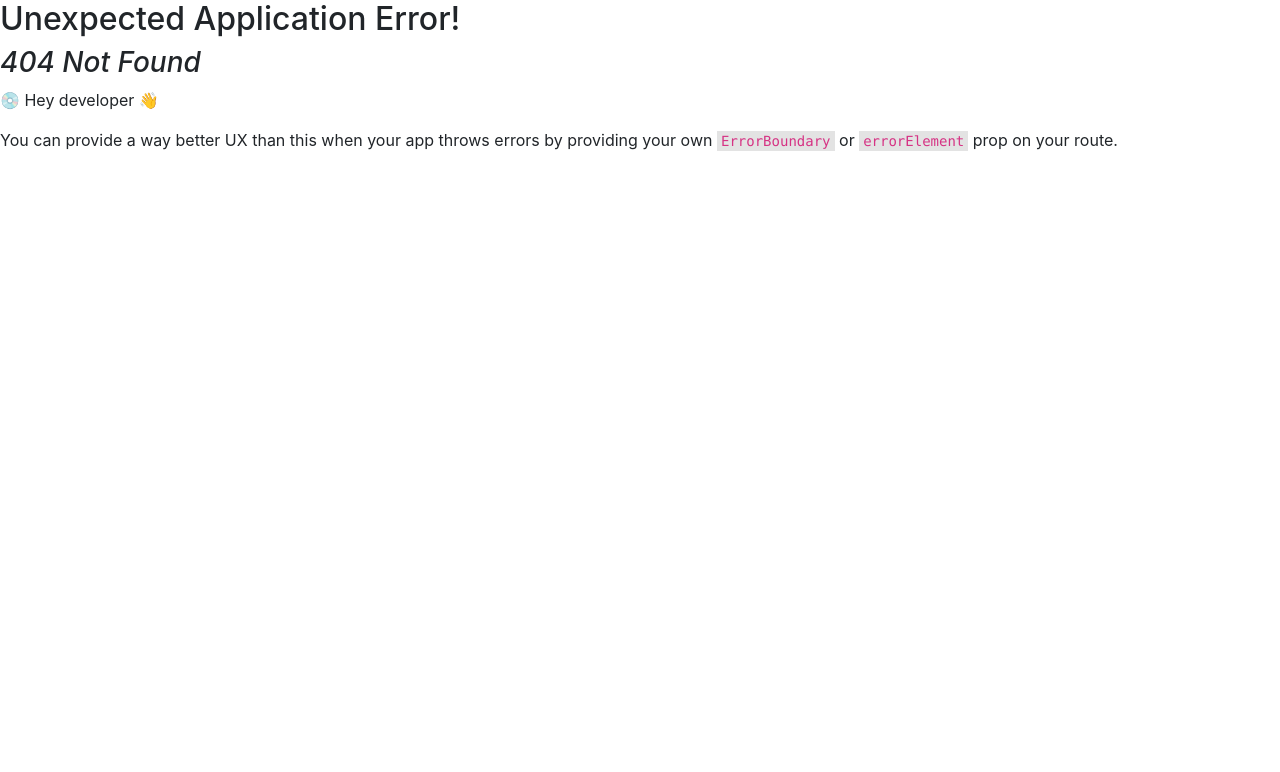
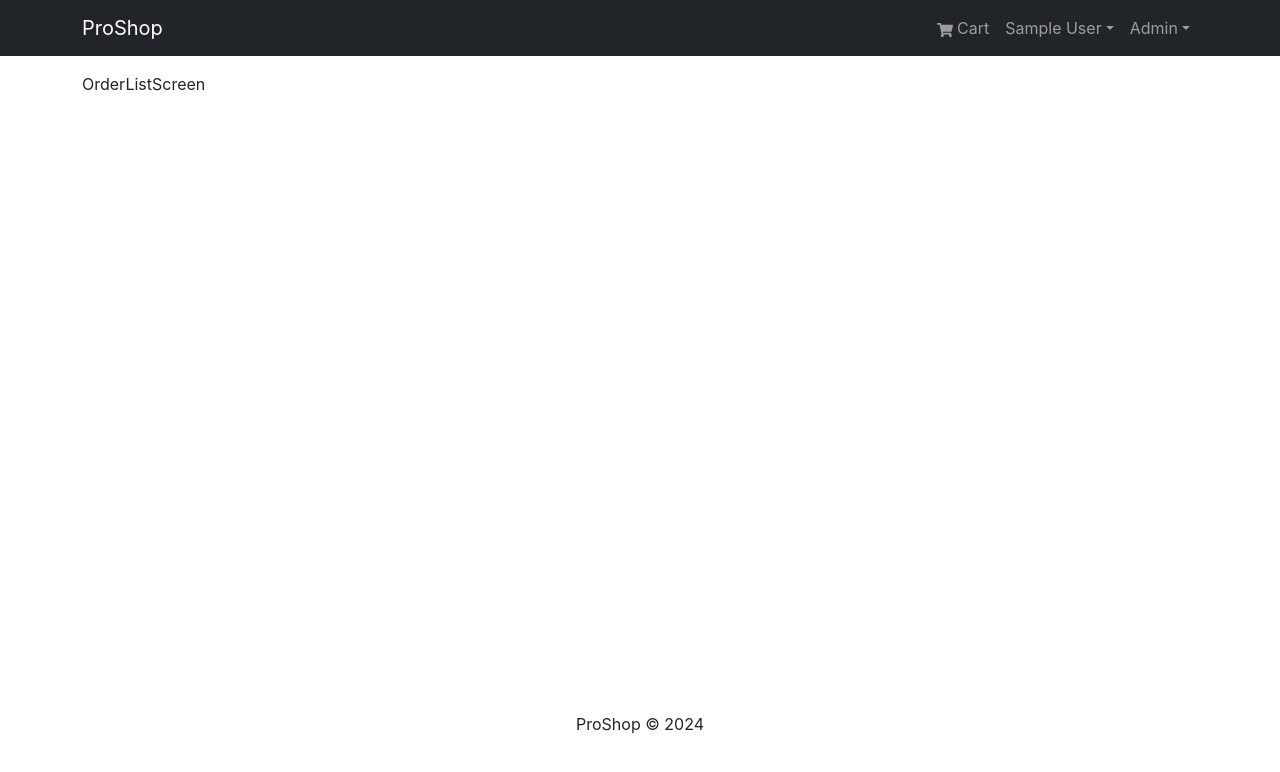
Before and after one commit to RaulGonzal/mern-v2, a React (Create React App) app in the folder frontend/: page /admin/orderlist in a window 1280 px wide. Before the commit this address had no page. Shown: the top 772 px of the page. Built offline with nearby package versions, Linux system fonts and the light colour scheme; sample sign-in values are in the browser's storage.

Commit message:
admin route component

```diff
--- /dev/null
+++ b/frontend/src/components/AdminRoute.jsx
@@ -0,0 +1,11 @@
+import React from 'react'
+import { Outlet, Navigate } from 'react-router-dom'
+import { useSelector } from 'react-redux'
+const AdminRoute = () => {
+  const {userInfo} = useSelector(state => state.auth)
+
+  return userInfo && userInfo.isAdmin ? <Outlet /> : <Navigate to="/login" replace />
+
+}
+
+export default AdminRoute
--- a/frontend/src/components/Header.jsx
+++ b/frontend/src/components/Header.jsx
@@ -1,4 +1,4 @@
-import {useNavigate} from 'react-router-dom'
+import {Link, useNavigate} from 'react-router-dom'
 import {Badge, Navbar, Nav, Container, NavDropdown} from 'react-bootstrap';
 import {FaShoppingCart, FaUser} from 'react-icons/fa';
 import {useSelector, useDispatch} from 'react-redux'
@@ -68,6 +68,21 @@
                             </Nav.Link>
                             </LinkContainer>
                         )}
+                        {userInfo && userInfo.isAdmin && (
+                            <NavDropdown title='Admin' id='adminmenu'>
+                                <LinkContainer to='/admin/productlist'>
+                                    <NavDropdown.Item>Products</NavDropdown.Item>
+                                </LinkContainer>
+
+                                <LinkContainer to='/admin/userlist'>
+                                    <NavDropdown.Item>Users</NavDropdown.Item>
+                                </LinkContainer>
+
+                                <LinkContainer to='/admin/orderlist'>
+                                    <NavDropdown.Item>Orders</NavDropdown.Item>
+                                </LinkContainer>
+                            </NavDropdown>
+                        )}
                     </Nav>
                 </Navbar.Collapse>
             </Container>
--- a/frontend/src/index.js
+++ b/frontend/src/index.js
@@ -20,10 +20,12 @@
 import RegisterScreen from './screens/RegisterScreen';
 import ShippingScreen from './screens/shippingScreen';
 import PrivateRoute from './components/PrivateRoute';
+import AdminRoute from './components/AdminRoute';
 import PaymentScreen from './screens/PaymentScreen';
 import PlaceOrderScreen from './screens/PlaceOrderScreen';
 import OrderScreen from './screens/OrderScreen';
 import ProfileScreen from './screens/ProfileScreen';
+import OrderListScreen from './screens/admin/OrderListScreen';
 
 const router =createBrowserRouter(
   createRoutesFromElements(
@@ -40,6 +42,10 @@
         <Route path='/placeorder' element={<PlaceOrderScreen />} />
         <Route path='/order/:id' element={<OrderScreen />} />
         <Route path='/profile' element={<ProfileScreen />} />
+      </Route>
+
+      <Route path='' element={<AdminRoute />} >
+        <Route path='/admin/orderlist' element={<OrderListScreen />} />
       </Route>
     </Route>
   )
--- /dev/null
+++ b/frontend/src/screens/admin/OrderListScreen.jsx
@@ -0,0 +1,9 @@
+import React from 'react'
+
+const OrderListScreen = () => {
+  return (
+    <div>OrderListScreen</div>
+  )
+}
+
+export default OrderListScreen
```
